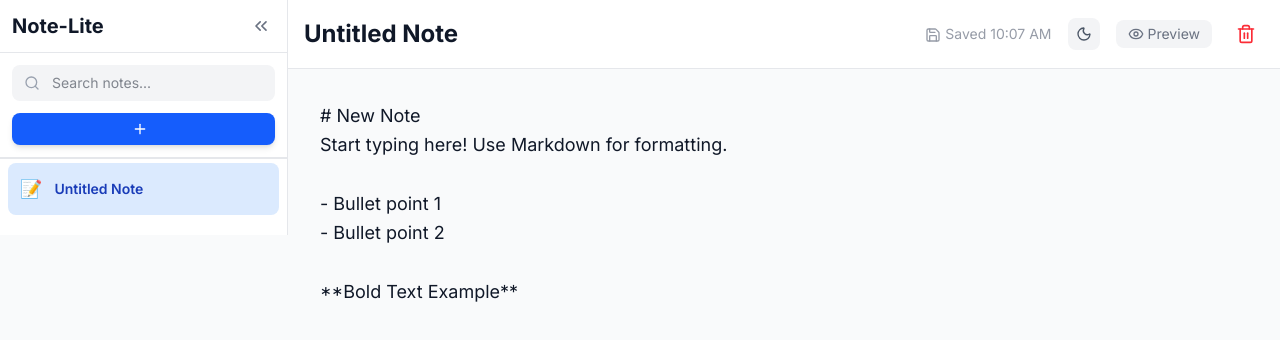
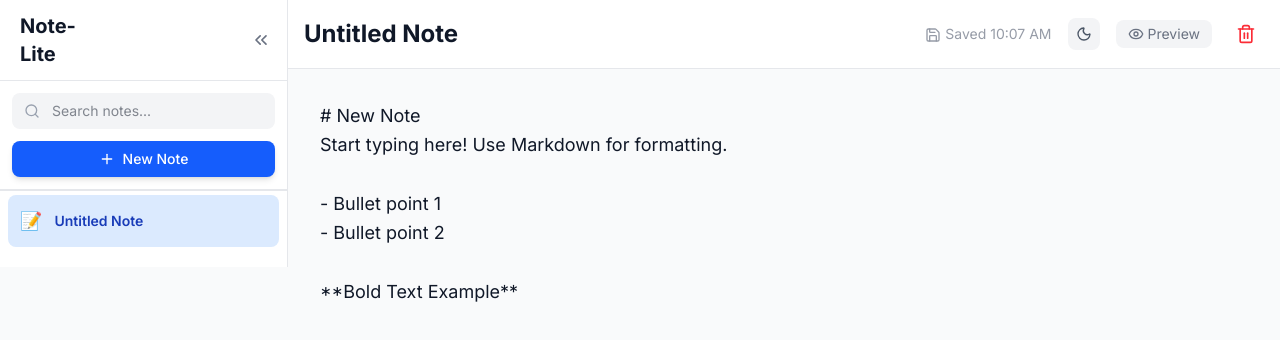
Before and after one commit to david-tobi-peter/note-lite, a Next.js app: page / in a window 1280 px wide. Both pictures are taken after a click on the button "Start Now". Shown: the top 340 px of the page. Built offline with nearby package versions, Linux system fonts and the light colour scheme.

Commit message:
mediaquery to decide if tip is to be displayed

```diff
--- a/app/page.tsx
+++ b/app/page.tsx
@@ -1,12 +1,11 @@
 "use client";
 
-import { Archive, Menu, Moon, Plus, Sparkles, Sun } from "lucide-react";
+import { Archive, Moon, Plus, Sparkles, Sun } from "lucide-react";
 import { Sidebar, Editor } from "@/components";
 import { useNotes, useTheme, useMediaQuery } from "@/hooks";
 
 export default function Home() {
   const isMobile = useMediaQuery("(max-width: 767px)");
-
   const { theme, toggleTheme } = useTheme();
 
   const {
@@ -26,27 +25,22 @@ export default function Home() {
     filteredNotes,
   } = useNotes();
 
+  // Empty state
   if (notes.length === 0 && activeNoteId === null) {
     return (
       <div className="flex flex-col items-center justify-center min-h-screen bg-gray-50 dark:bg-gray-900 px-4">
+        {/* Theme toggle */}
         <button
           onClick={toggleTheme}
           className="fixed top-6 right-6 p-2.5 rounded-lg bg-white dark:bg-gray-800 border border-gray-200 dark:border-gray-700 shadow-md hover:shadow-lg transition-all hover:scale-105 z-50 cursor-pointer"
           aria-label={`Switch to ${theme === 'light' ? 'Dark' : 'Light'} Mode`}
         >
-          {theme === 'dark' ? (
-            <Sun className="w-5 h-5 text-yellow-500" />
-          ) : (
-            <Moon className="w-5 h-5 text-gray-700" />
-          )}
+          {theme === 'dark' ? <Sun className="w-5 h-5 text-yellow-500" /> : <Moon className="w-5 h-5 text-gray-700" />}
         </button>
+
         <div className="mb-8 text-center">
-          <h1 className="text-4xl font-extrabold text-gray-800 dark:text-gray-100 mb-2">
-            Note-Lite
-          </h1>
-          <p className="text-lg text-gray-500 dark:text-gray-400">
-            Your clean, minimal note space.
-          </p>
+          <h1 className="text-4xl font-extrabold text-gray-800 dark:text-gray-100 mb-2">Note-Lite</h1>
+          <p className="text-lg text-gray-500 dark:text-gray-400">Your clean, minimal note space.</p>
         </div>
 
         <div className="flex flex-col items-center space-y-6 p-6 bg-white dark:bg-gray-800 rounded-xl shadow-2xl max-w-sm">
@@ -70,13 +64,13 @@ export default function Home() {
             </p>
           )}
         </div>
-
       </div>
     );
   }
 
   return (
     <div className="flex min-h-screen bg-gray-50 dark:bg-gray-900 text-gray-900 dark:text-white font-sans relative">
+      {/* Sidebar */}
       <Sidebar
         notes={filteredNotes}
         activeNoteId={activeNoteId}
@@ -88,24 +82,17 @@ export default function Home() {
         handleToggleCollapse={handleToggleCollapse}
         searchTerm={searchTerm}
         setSearchTerm={setSearchTerm}
+        isMobile={isMobile}
       />
 
+      {/* Editor / Main content */}
       <div className="flex-1 flex flex-col relative min-w-0">
-        {!isSidebarOpen && !isDesktopCollapsed && (
-          <button
-            onClick={() => setIsSidebarOpen(true)}
-            className="md:hidden absolute top-4 left-4 z-20 p-2 text-gray-700 dark:text-gray-300 bg-white dark:bg-gray-800 rounded-lg shadow-md hover:shadow-lg transition-shadow"
-            aria-label="Open Sidebar cursor-pointer"
-          >
-            <Menu className="w-5 h-5" />
-          </button>
-        )}
-
         {activeNote ? (
           <Editor
             note={activeNote}
             onUpdateNote={handleUpdateNote}
-            onDeleteNote={handleDeleteNote} />
+            onDeleteNote={handleDeleteNote}
+          />
         ) : (
           <div className="flex flex-col items-center justify-center flex-1 p-8 text-center bg-gray-100 dark:bg-gray-800">
             <Archive className="w-16 h-16 text-gray-400 mb-4" />
@@ -123,6 +110,7 @@ export default function Home() {
         )}
       </div>
 
+      {/* Mobile overlay */}
       {isSidebarOpen && isMobile && (
         <div
           className="fixed inset-0 bg-black bg-opacity-50 z-20 md:hidden"
@@ -131,4 +119,4 @@ export default function Home() {
       )}
     </div>
   );
-};
+}
--- a/components/Sidebar.tsx
+++ b/components/Sidebar.tsx
@@ -1,38 +1,45 @@
 import React from "react";
-import { Plus, Search, ChevronsLeft, ChevronsRight, X } from "lucide-react"
+import { Plus, Search, ChevronsLeft, ChevronsRight, X, Menu } from "lucide-react";
 import { NoteListItemProps, SidebarProps } from "@/lib";
 import { useBodyScrollLock, useMediaQuery } from "@/hooks";
 
-type PickedSidebarFields = Pick<SidebarProps, "searchTerm" | "setSearchTerm" | "onNewNote" | "isDesktopCollapsed" | "handleToggleCollapse">
+type PickedSidebarFields = Pick<
+  SidebarProps,
+  "searchTerm" | "setSearchTerm" | "onNewNote" | "isDesktopCollapsed" | "handleToggleCollapse"
+>;
 
-const SidebarHeader: React.FC<PickedSidebarFields> = ({
-  searchTerm,
-  setSearchTerm,
-  onNewNote,
-  isDesktopCollapsed,
-  handleToggleCollapse
-}) => (
+const SidebarHeader: React.FC<
+  PickedSidebarFields & { isMobile: boolean; isSidebarOpen: boolean; setIsSidebarOpen: (open: boolean) => void }
+> = ({ searchTerm, setSearchTerm, onNewNote, isDesktopCollapsed, handleToggleCollapse, isMobile, isSidebarOpen, setIsSidebarOpen }) => (
   <>
-    <div className="p-3 flex justify-between items-center border-b border-gray-200 dark:border-gray-700">
-      <h1 className={`text-xl font-bold transition-opacity duration-300 dark:text-white ${isDesktopCollapsed ? "opacity-0 hidden md:block" : ""}`}>
-        Note-Lite
-      </h1>
+    <div className="p-3 flex items-center justify-between border-b border-gray-200 dark:border-gray-700 sticky top-0 z-30 bg-white dark:bg-gray-800">
+      {isMobile && (
+        <button
+          onClick={() => setIsSidebarOpen(!isSidebarOpen)}
+          className="p-2 rounded-lg bg-white dark:bg-gray-800 shadow-md hover:shadow-lg transition-shadow"
+          aria-label={isSidebarOpen ? "Close Sidebar" : "Open Sidebar"}
+        >
+          {isSidebarOpen ? <X className="w-5 h-5" /> : <Menu className="w-5 h-5" />}
+        </button>
+      )}
 
+      {!isDesktopCollapsed && <h1 className="text-xl font-bold dark:text-white ml-2">Note-Lite</h1>}
+
+      {!isMobile && (
+        <div className="ml-auto flex justify-end w-full">
           <button
             onClick={handleToggleCollapse}
-        className="p-1 rounded-full text-gray-500 hover:bg-gray-100 dark: hover:bg-gray-700 transition-colors cursor-pointer"
+            className="p-1 rounded-full text-gray-500 hover:bg-gray-100 dark:hover:bg-gray-700 transition-colors cursor-pointer"
             aria-label="Toggle Sidebar"
           >
-        {
-          isDesktopCollapsed ?
-            (<ChevronsRight className="w-5 h-5" />) :
-            (<ChevronsLeft className="w-5 h-5" />)
-
-        }
+            {isDesktopCollapsed ? <ChevronsRight className="w-5 h-5" /> : <ChevronsLeft className="w-5 h-5" />}
           </button>
         </div>
+      )}
+    </div>
 
-    <div className={`p-3 border-b border-gray-200 dark:border-gray-700 transition-opacity duration-300 ${isDesktopCollapsed ? "hidden" : "block"}`}>
+    {!isDesktopCollapsed && (
+      <div className="p-3 border-b border-gray-200 dark:border-gray-700">
         <div className="relative mb-3">
           <Search className="absolute left-3 top-1/2 transform -translate-y-1/2 w-4 h-4 text-gray-400" />
           <input
@@ -49,12 +56,15 @@ const SidebarHeader: React.FC<PickedSidebarFields> = ({
           className="flex items-center justify-center w-full py-2 text-sm font-medium text-white bg-blue-600 rounded-lg hover:bg-blue-700 transition-colors shadow-md active:shadow-none cursor-pointer"
         >
           <Plus className="w-4 h-4 mr-2" />
+          New Note
         </button>
       </div>
+    )}
   </>
 );
 
-const NoteListItem: React.FC<NoteListItemProps> = React.memo(({ note, isActive, onClick, isCollapsed }) => (
+const NoteListItem: React.FC<NoteListItemProps> = React.memo(
+  ({ note, isActive, onClick, isCollapsed }) => (
     <div
       className={`flex items-center p-3 rounded-lg mx-2 my-1 hover:shadow-lg transition-all cursor-pointer
         ${isActive
@@ -64,12 +74,15 @@ const NoteListItem: React.FC<NoteListItemProps> = React.memo(({ note, isActive,
         ${isCollapsed ? "justify-center" : "justify-start"}`}
       onClick={() => onClick(note.id)}
     >
-    <span className={`${isCollapsed ? "mr-0" : "mr-3"} text-lg transition-all duration-300`}>{note.icon || "📝"}</span>
+      <span className={`${isCollapsed ? "mr-0" : "mr-3"} text-lg transition-all duration-300`}>
+        {note.icon || "📝"}
+      </span>
       <span className={`text-sm truncate flex-1 ${isCollapsed ? "hidden" : "block"}`}>
         {note.title || "Untitled Note"}
       </span>
     </div>
-));
+  )
+);
 
 export const Sidebar: React.FC<SidebarProps> = ({
   notes,
@@ -81,9 +94,9 @@ export const Sidebar: React.FC<SidebarProps> = ({
   isDesktopCollapsed,
   handleToggleCollapse,
   searchTerm,
-  setSearchTerm
+  setSearchTerm,
+  isMobile,
 }) => {
-  const isMobile = useMediaQuery("(max-width: 767px)");
   const desktopWidthClass = isDesktopCollapsed ? "md:w-16" : "md:w-72";
 
   useBodyScrollLock(isMobile && isSidebarOpen);
@@ -100,21 +113,7 @@ export const Sidebar: React.FC<SidebarProps> = ({
       `}
     >
       <div className="flex flex-col h-full">
-
         <div className="sticky top-0 z-20 bg-white dark:bg-gray-800 border-b border-gray-200 dark:border-gray-700">
-
-          {isMobile && isSidebarOpen && (
-            <div className="flex justify-end p-2 md:hidden">
-              <button
-                onClick={() => setIsSidebarOpen(false)}
-                className="p-2 text-gray-600 dark:text-gray-300 hover:bg-gray-100 dark:hover:bg-gray-700 rounded-full"
-              >
-                <X className="w-5 h-5" />
-              </button>
-            </div>
-          )}
-
-          {(!isDesktopCollapsed || isMobile) && (
           <SidebarHeader
             searchTerm={searchTerm}
             setSearchTerm={setSearchTerm}
@@ -122,29 +121,17 @@ export const Sidebar: React.FC<SidebarProps> = ({
               onNewNote();
               if (isMobile) setIsSidebarOpen(false);
             }}
+            isSidebarOpen={isSidebarOpen}
             isDesktopCollapsed={isDesktopCollapsed}
             handleToggleCollapse={handleToggleCollapse}
+            isMobile={isMobile}
+            setIsSidebarOpen={setIsSidebarOpen}
           />
-          )}
-
-          {isDesktopCollapsed && !isMobile && (
-            <div className="p-3 flex justify-end items-center">
-              <button
-                onClick={handleToggleCollapse}
-                className="p-1 rounded-full text-gray-500 hover:bg-gray-100 dark:hover:bg-gray-700"
-              >
-                <ChevronsRight className="w-5 h-5" />
-              </button>
-            </div>
-          )}
         </div>
 
         <div className="overflow-y-auto flex-1 pb-4">
-          {notes.length === 0 && (
-            <p
-              className={`p-4 text-center text-sm text-gray-500 dark:text-gray-400 ${isDesktopCollapsed ? "hidden" : "block"
-                }`}
-            >
+          {notes.length === 0 && !isDesktopCollapsed && (
+            <p className="p-4 text-center text-sm text-gray-500 dark:text-gray-400">
               No notes found.
             </p>
           )}
--- a/lib/interfaces.ts
+++ b/lib/interfaces.ts
@@ -18,6 +18,7 @@ export interface SidebarProps {
   handleToggleCollapse: () => void;
   searchTerm: string;
   setSearchTerm: (term: string) => void;
+  isMobile: boolean;
 }
 
 export interface NoteListItemProps {
```
Lines whose indentation alone changed are shown as unchanged.
